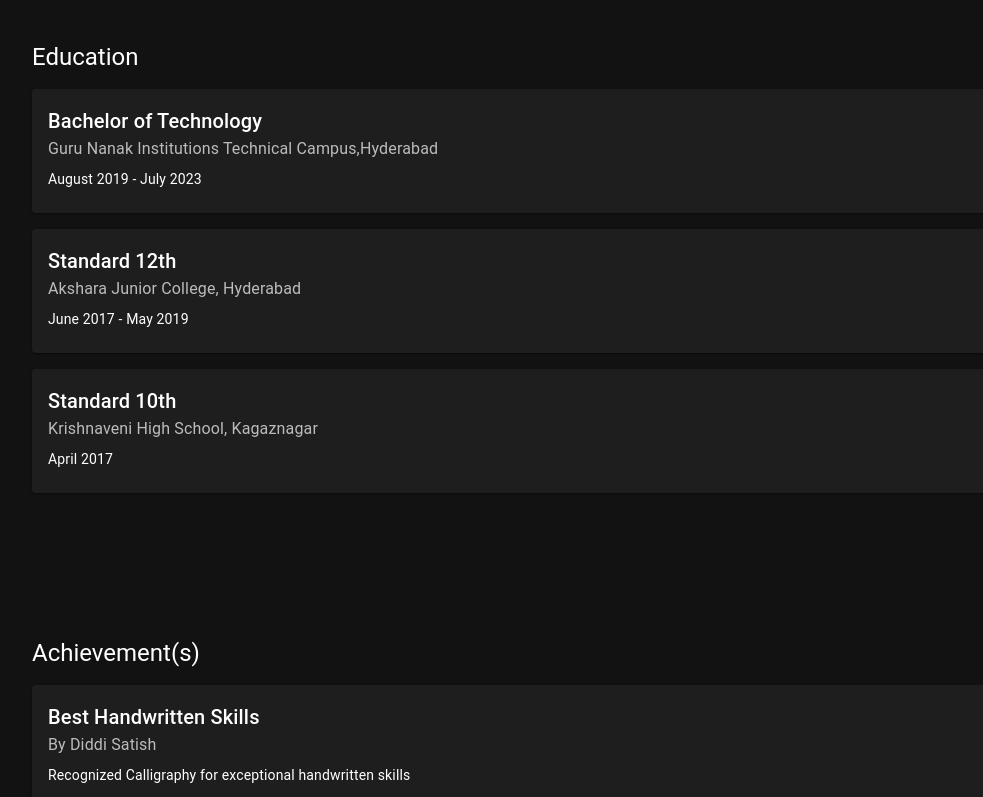
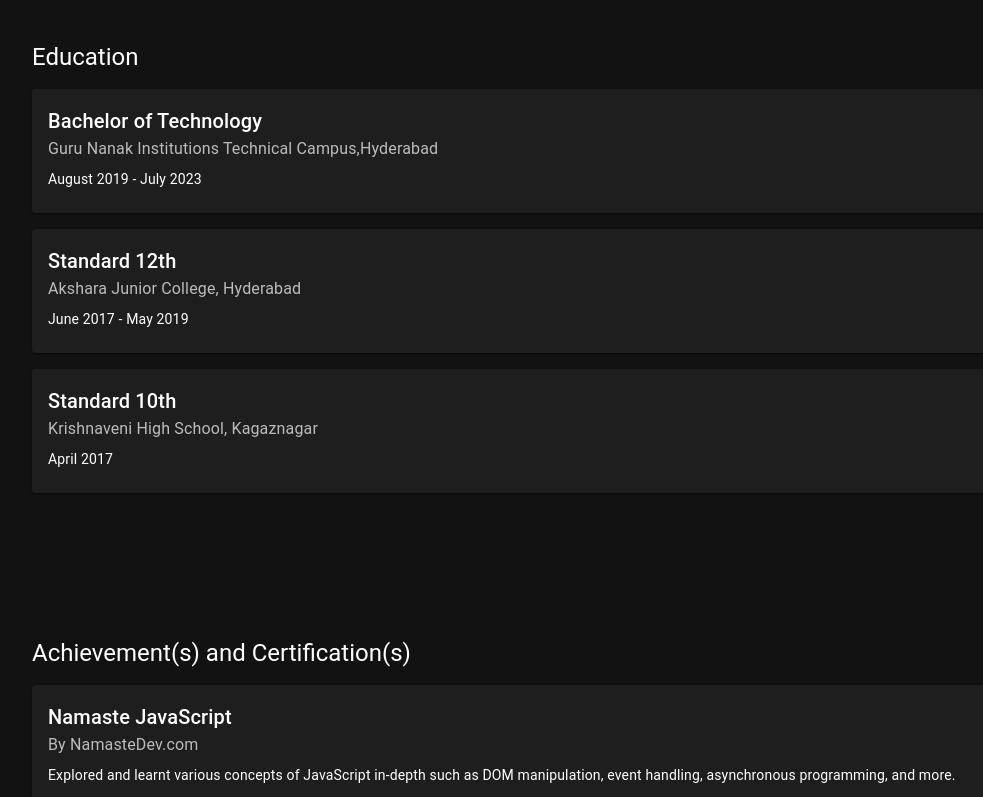
Before and after one commit to SaiAkshith-2001/Portfolio, a React (Vite) app: page / in a window 1280 px wide. Shown: the part 2000-2797 px from the top of the page, without its empty margins (32-1015 px from the left). Built offline with nearby package versions, Linux system fonts and the light colour scheme.

Commit message:
updated resume link and achievements

```diff
--- a/src/Pages/Portfolio.jsx
+++ b/src/Pages/Portfolio.jsx
@@ -316,9 +316,28 @@ const Portfolio = (props) => {
 
   const achievements = [
     {
+      title: "Namaste JavaScript ",
+      organization: "By NamasteDev.com",
+      description:
+        "Explored and learnt various concepts of JavaScript in-depth such as DOM manipulation, event handling, asynchronous programming, and more.",
+    },
+    {
+      title: "ReactJS",
+      organization: "By Udemy",
+      description:
+        "Learnt the fundamentals of React, NextJS and built a simple to-do list application.",
+    },
+    {
+      title: "SQL BootCamp ",
+      organization: "By Udemy",
+      description: "Learnt the basics of SQL and created a simple database.",
+    },
+
+    {
       title: "Best Handwritten Skills",
       organization: "By Diddi Satish",
-      description: "Recognized Calligraphy for exceptional handwritten skills",
+      description:
+        "Recognized for exceptional calligraphy and outstanding handwritten skills.",
     },
   ];
   const interests = [
@@ -482,6 +501,8 @@ const Portfolio = (props) => {
               </Typography>
               <Button
                 variant="outlined"
+                component="a"
+                href="https://drive.google.com/file/d/1U05PtXj_YSE1ccqYuPaUji4s9X2c-HMO/view?usp=sharing"
                 size="Large"
                 sx={{
                   textTransform: "none",
@@ -646,7 +667,7 @@ const Portfolio = (props) => {
               gutterBottom
               sx={{ display: "flex", alignItems: "center" }}
             >
-              Achievement(s)
+              Achievement(s) and Certification(s)
             </Typography>
             {achievements.map((achievement, index) => (
               <Card key={index} sx={{ my: 2 }}>
```
